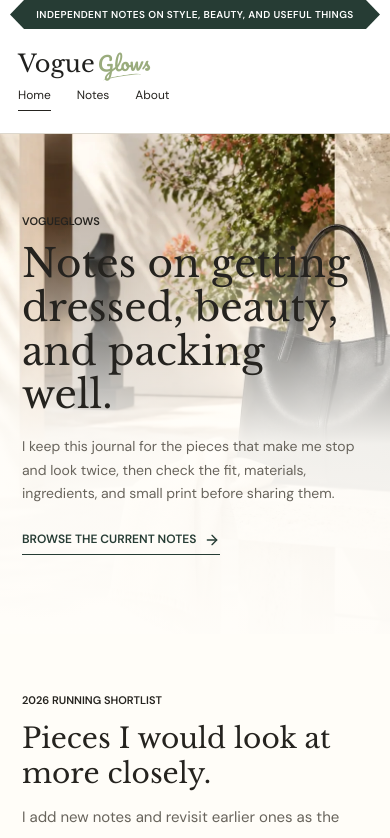
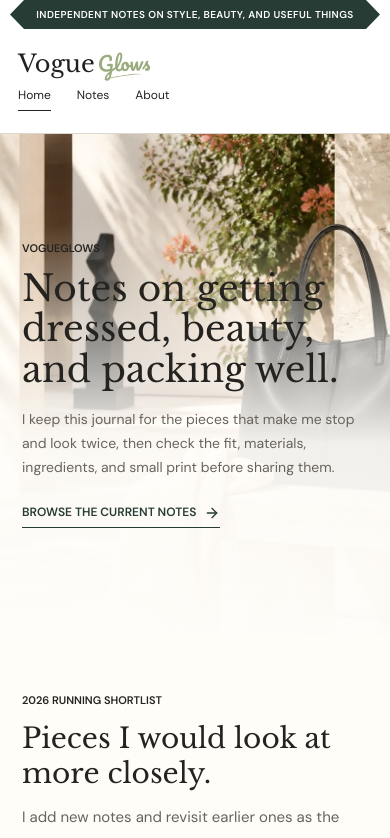
Before and after one commit to stevenzhao1203-netizen/vogueglows, a Next.js app: page / in a window 390 px wide. Shown: the top 838 px of the page. Built offline with nearby package versions, Linux system fonts and the light colour scheme.

Commit message:
Refine homepage hero typography

```diff
--- a/src/app/story.css
+++ b/src/app/story.css
@@ -65,10 +65,10 @@
 .story-home-hero > div {
   position: relative;
   z-index: 1;
-  width: 100%;
+  width: min(760px, 56vw);
   min-width: 0;
-  max-width: 650px;
-  padding: 46px 6vw;
+  max-width: none;
+  padding: 46px 3vw 46px 6vw;
 }
 
 .story-home-hero p,
@@ -82,9 +82,10 @@
 }
 
 .story-home-hero h1 {
+  max-width: 610px;
   margin-bottom: 18px;
-  font-size: clamp(40px, 4.4vw, 62px);
-  line-height: 1.12;
+  font-size: clamp(42px, 3.7vw, 54px);
+  line-height: 1.1;
 }
 
 .story-home-hero span {
@@ -356,6 +357,15 @@
 }
 
 @media (max-width: 900px) {
+  .story-home-hero > div {
+    width: min(620px, 68vw);
+    padding: 42px 4vw 42px 6vw;
+  }
+
+  .story-home-hero h1 {
+    font-size: clamp(40px, 5.4vw, 48px);
+  }
+
   .story-grid {
     grid-template-columns: repeat(2, minmax(0, 1fr));
   }
@@ -414,8 +424,9 @@
   }
 
   .story-home-hero h1 {
-    max-width: 330px;
-    font-size: 39px;
+    max-width: 345px;
+    font-size: 36px;
+    line-height: 1.12;
   }
 
   .story-home-hero > div > span {
```
